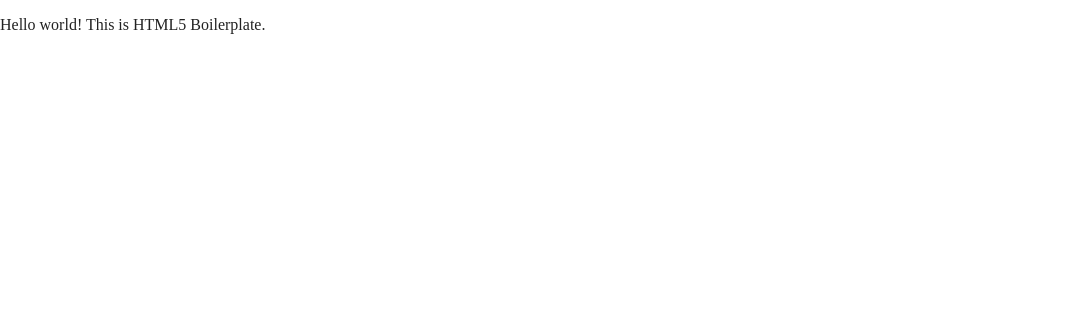
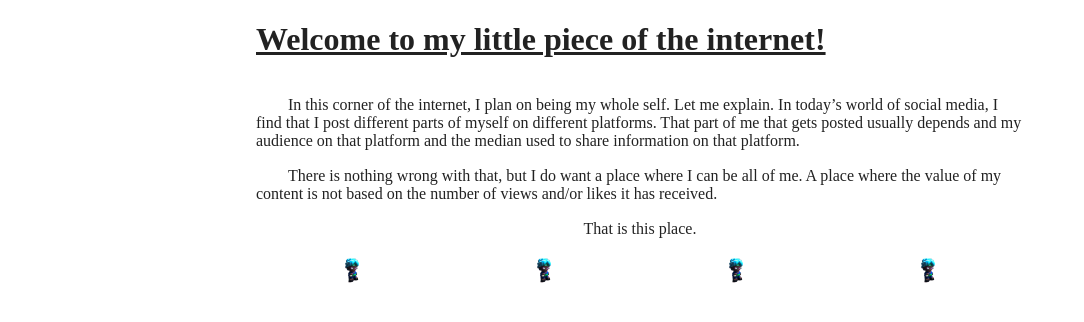
Before and after one commit to crazcalm/crazcalm_website, a website built with Parcel: page html/index.html in a window 1280 px wide. Shown: the whole page, without its empty margins (0-1084 px from the left). Built offline with nearby package versions, Linux system fonts and the light colour scheme.

Commit message:
Add home page content WIP css layout and look Add favicon images

```diff
--- a/html/css/main.css
+++ b/html/css/main.css
@@ -86,6 +86,72 @@
 /* ==========================================================================
    Author's custom styles
    ========================================================================== */
+
+:root {
+  /* Add global variables */
+  --test-color: blue;
+}
+
+body {
+
+}
+
+body.home_page_grid {
+  display: grid;
+  grid-template-areas:
+  ".         header   ."
+  "leftside  content  rightside"
+  "leftside  content  rightside"
+  ".         footer   .";
+
+  grid-template-columns: 1fr 3fr 1fr;
+}
+
+header {
+    grid-column-start: header-start;
+    grid-column-end: header-end;
+    grid-row-start: header-start;
+    grid-row-end: header-end;
+}
+
+header h1 {
+    width: max-content;
+    text-decoration-line: underline;
+}
+
+header nav {
+    display: None;
+}
+
+article {
+    grid-column-start: content-start;
+    grid-column-end: content-end;
+    grid-row-start: content-start;
+    grid-row-end: content-end;
+}
+
+article p {
+    text-indent: 2rem;
+}
+
+article p.closing_line {
+    text-align: center;
+    text-indent: unset;
+}
+
+footer {
+    grid-column-start: footer-start;
+    grid-column-end: footer-end;
+    grid-row-start: footer-start;
+    grid-row-end: footer-end;
+}
+
+footer nav {
+    display: flex;
+    justify-content: space-around;
+}
+
+
 
 /* ==========================================================================
    Helper classes
--- a/html/index.html
+++ b/html/index.html
@@ -30,10 +30,55 @@
   <meta name="theme-color" content="#fafafa">
 </head>
 
-<body>
+<body class="home_page_grid">
 
   <!-- Add your site or application content here -->
-  <p>Hello world! This is HTML5 Boilerplate.</p>
+  <header>
+
+    <h1>
+      Welcome to my little piece of the internet!
+    </h1>
+    <nav>
+      <a href="#" rel="noreferrer noopener">Home</a>
+      <a href="#" rel="noreferrer noopener">Home</a>
+      <a href="#" rel="noreferrer noopener">Home</a>
+      <a href="#" rel="noreferrer noopener">Home</a>
+    </nav>
+
+  </header>
+
+   <article>
+    <p>
+     In this corner of the internet, I plan on being my whole self. Let me explain. In today’s world of social media, I find that I post different parts of myself on different platforms. That part of me that gets posted usually depends and my audience on that platform and the median used to share information on that platform.
+    </p>
+
+    <p>
+        There is nothing wrong with that, but I do want a place where I can be all of me. A place where the value of my content is not based on the number of views and/or likes it has received.
+    </p>
+
+    <p class="closing_line">
+      That is this place.
+    </p>
+  </article>
+
+  <footer>
+    <nav>
+        <!--TODO: Change all of the images to the real images -->
+      <a href="https://www.youtube.com/c/crazcalmstechstack" rel="noreferrer noopener" target="_blank" >
+          <img src="favicon-32x32.png"  alt="YouTube">
+      </a>
+      <a href="https://twitter.com/Crazcalm" rel="noreferrer noopener" target="_blank" >
+          <img src="favicon-32x32.png" alt="Twitter">
+      </a>
+      <a href="https://www.instagram.com/crazcalm.tech.stack/" rel="noreferrer noopener" target="_blank" >
+          <img src="favicon-32x32.png" alt="Instagram">
+      </a>
+      <a href="https://github.com/crazcalm/" rel="noreferrer noopener" target="_blank" >
+          <img src="favicon-32x32.png" alt="Github">
+      </a>
+    </nav>
+  </footer>
+
   <script src="js/vendor/modernizr-3.11.2.min.js"></script>
   <script src="js/plugins.js"></script>
   <script src="js/main.js"></script>
```
Also changed, not shown: html/android-chrome-192x192.png (added), html/android-chrome-512x512.png (added), html/apple-touch-icon.png (added), html/favicon-16x16.png (added), html/favicon-32x32.png (added), html/favicon.ico, html/site.webmanifest.
